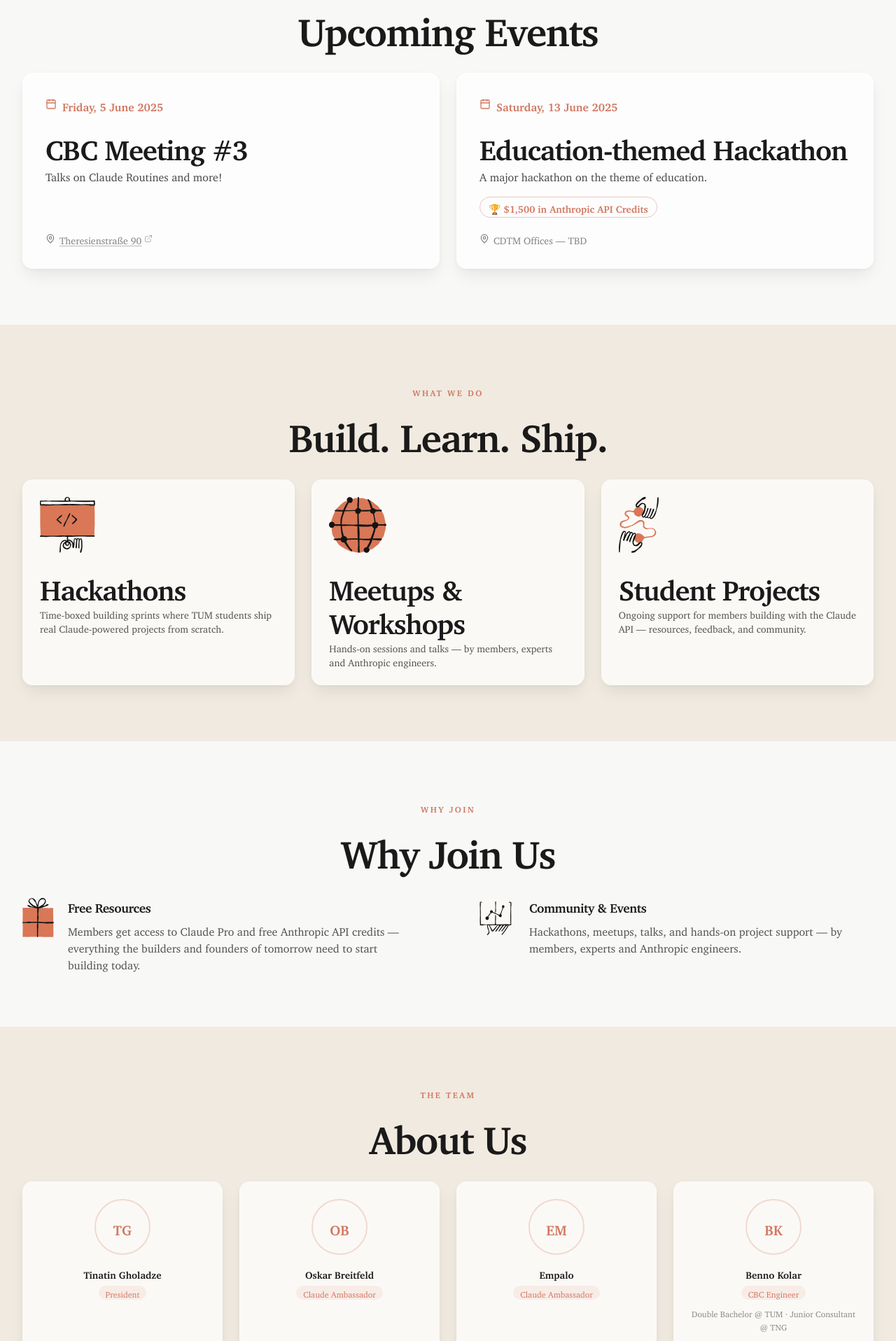
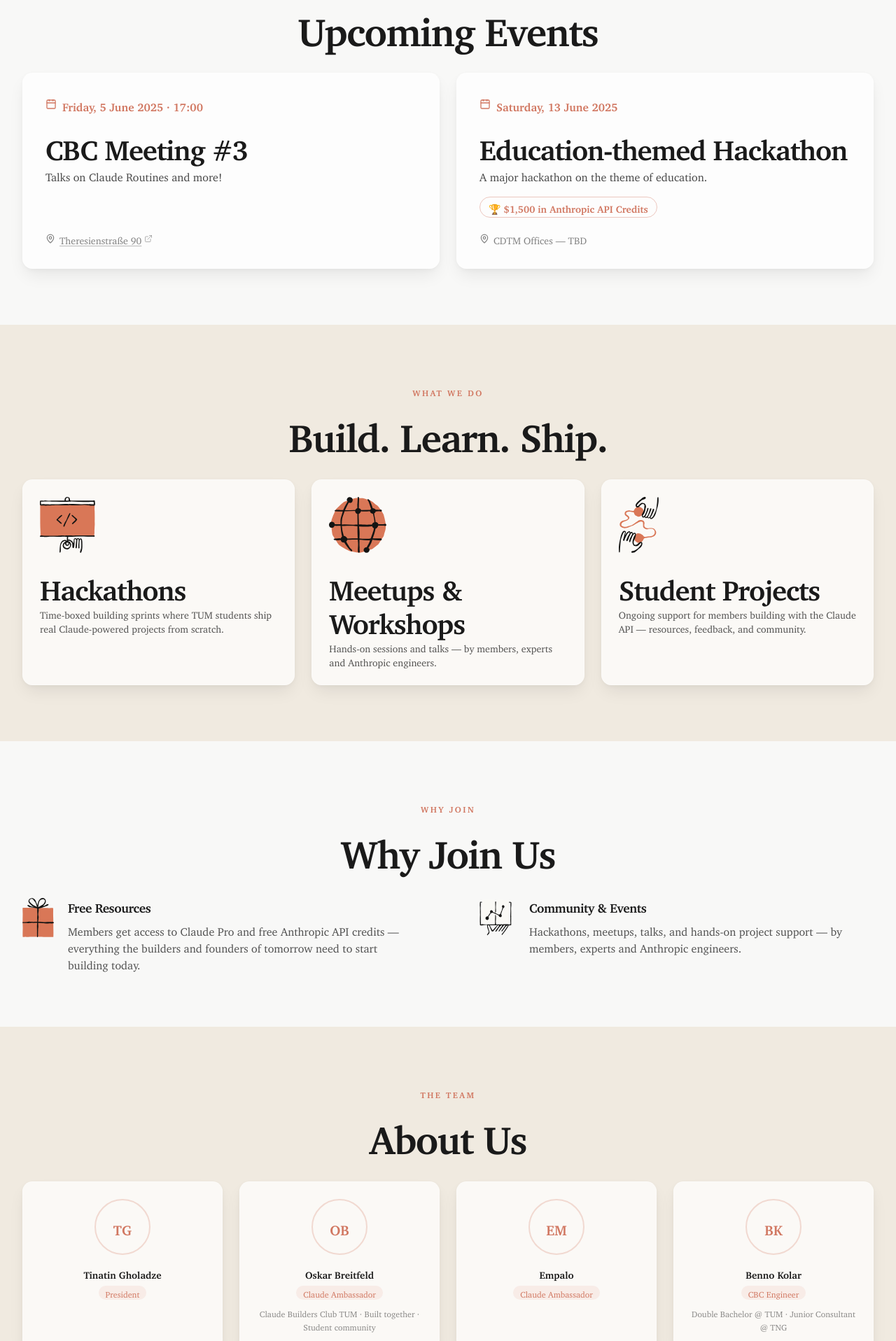
Before and after one commit to ClaudeBuildersClub-MUC/ClaudeBuildersClub-MUC.github.io, a Next.js app: page / in a window 1280 px wide. Shown: the part 880-2796 px from the top of the page at 70% size. Built offline with nearby package versions, Linux system fonts and the light colour scheme.

Commit message:
fix: Oskar details + CBC#3 time
about-us: Oskar Breitfeld details → "Claude Builders Club TUM ·
Built together · Student community"
upcoming-events: CBC#3 date → "Friday, 5 June 2025 · 17:00"

Co-Authored-By: Claude Sonnet 4.6 <noreply@anthropic.com>

```diff
--- a/components/sections/about-us.tsx
+++ b/components/sections/about-us.tsx
@@ -7,7 +7,7 @@ const members = [
   {
     name: 'Oskar Breitfeld',
     role: 'Claude Ambassador',
-    details: null,
+    details: 'Claude Builders Club TUM · Built together · Student community',
   },
   {
     name: 'Empalo',
--- a/components/sections/upcoming-events.tsx
+++ b/components/sections/upcoming-events.tsx
@@ -4,7 +4,7 @@ const events = [
   {
     id: 1,
     name: 'CBC Meeting #3',
-    date: 'Friday, 5 June 2025',
+    date: 'Friday, 5 June 2025 · 17:00',
     description: 'Talks on Claude Routines and more!',
     location: 'Theresienstraße 90',
     locationHref: 'https://nav.tum.de/room/0101.02.128',
```
